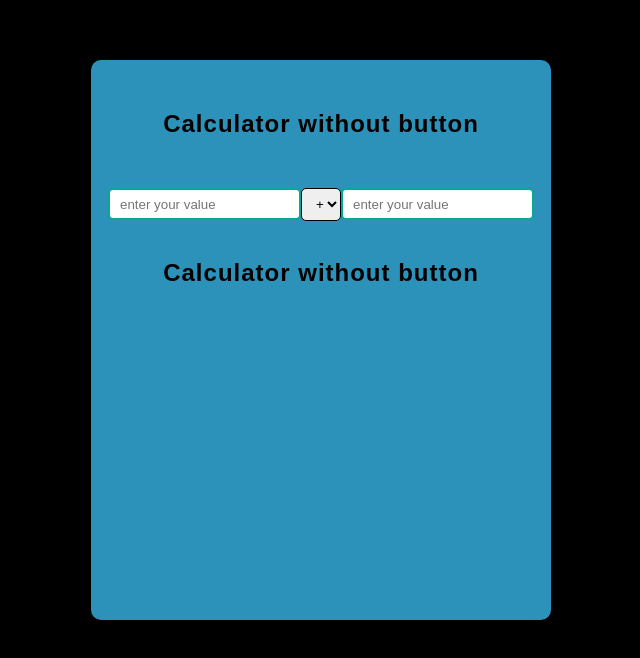
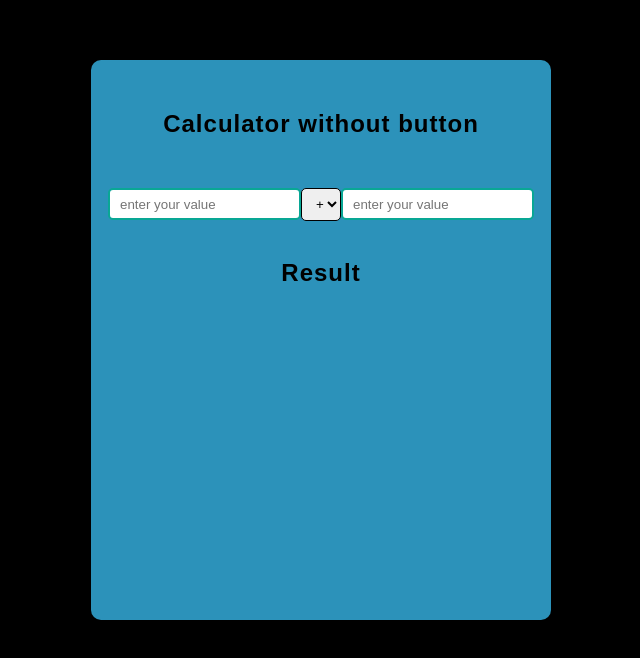
Before and after one commit to ayishwaryaC/JavaScript-Projects, a plain HTML site: page calculator without buttom/index.html in a window 1280 px wide. Shown: the part 140-798 px from the top of the page, without its empty margins (319-959 px from the left). Drawn offline with Linux system fonts and the light colour scheme.

Commit message:
Update index.html

```diff
--- a/calculator without buttom/index.html
+++ b/calculator without buttom/index.html
@@ -29,7 +29,7 @@
 
         </div>
         <br/>
-        <h2>Calculator without button</h2>
+        <h2>Result</h2>
         <div id="">
 
         <div id="result"></div>
```
